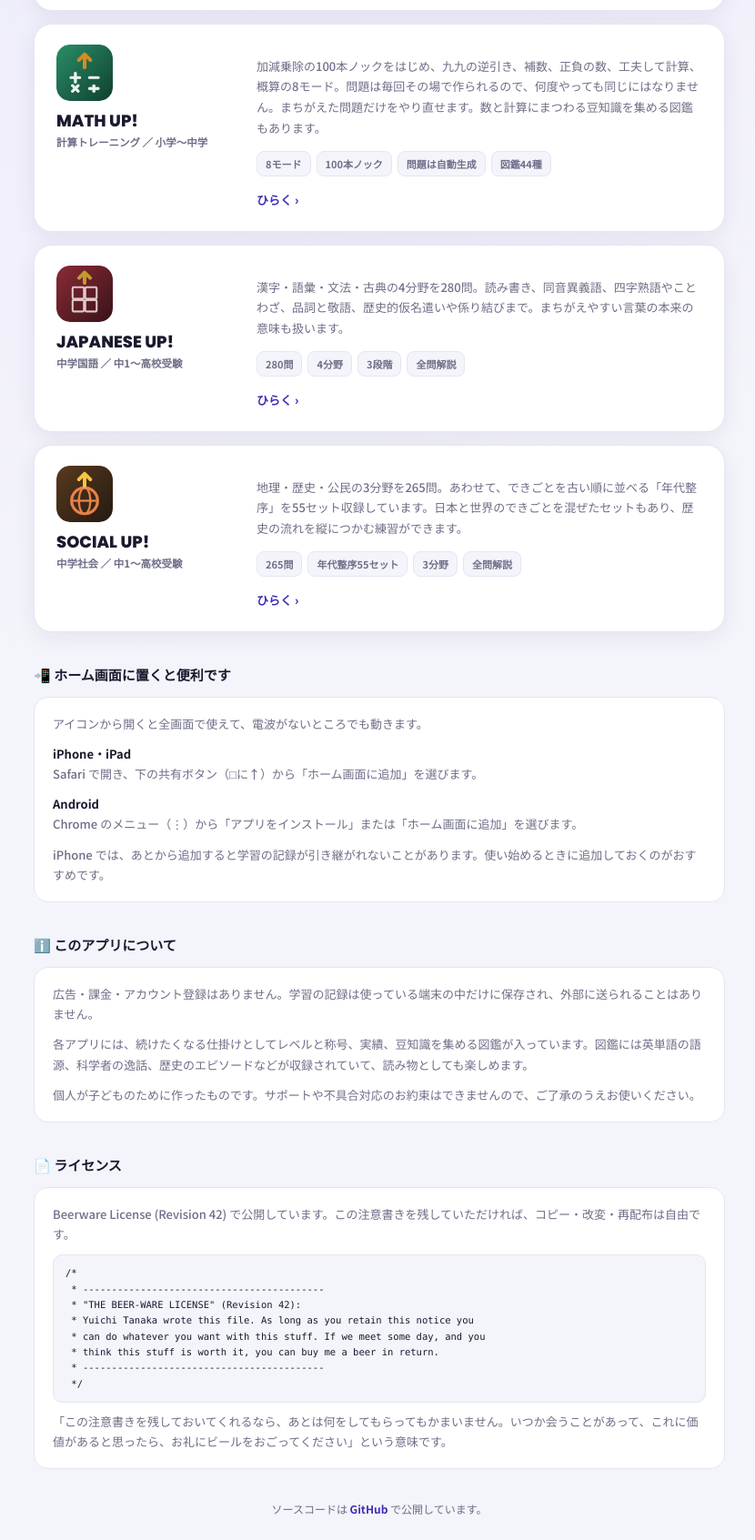
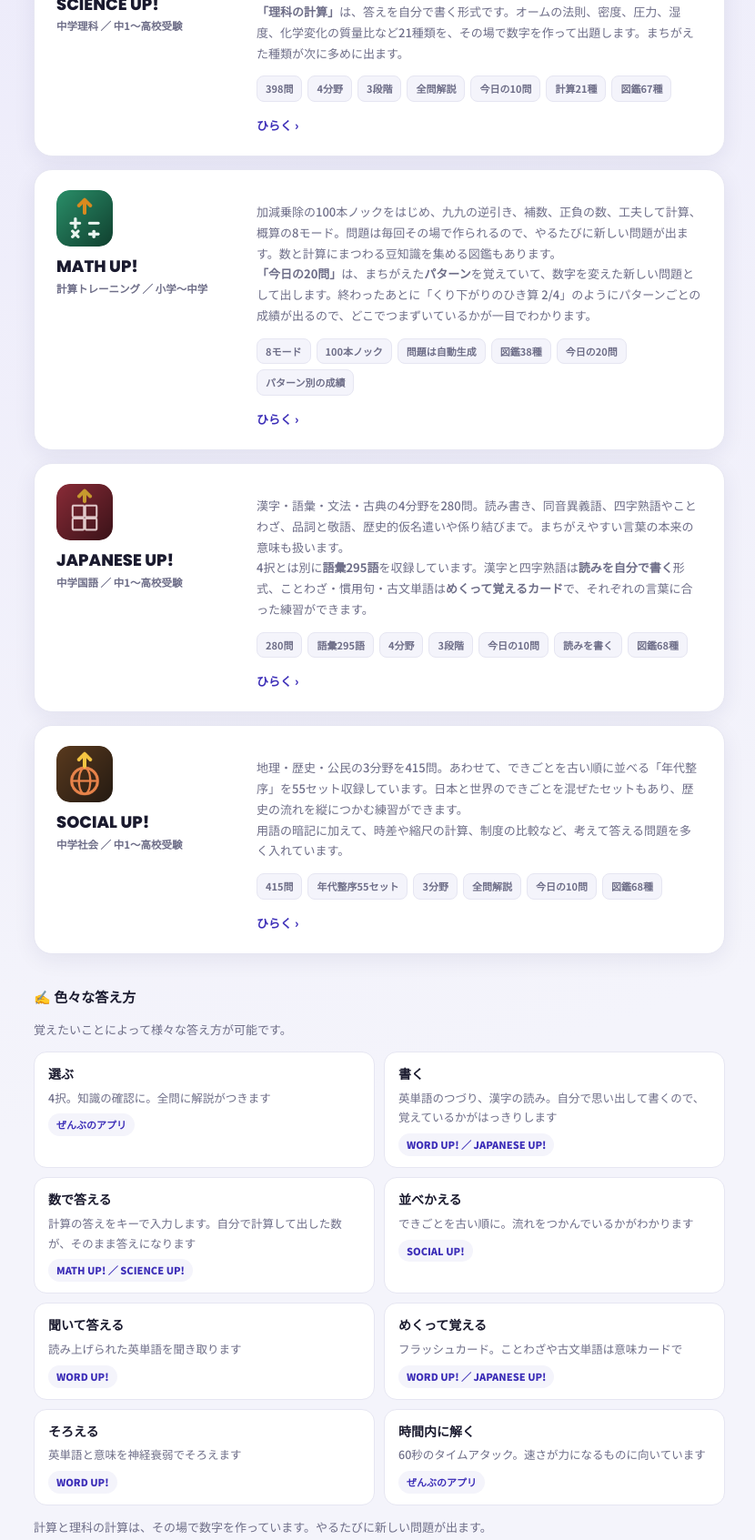
Before and after one commit to biosprout/biosprout.github.io, a plain HTML site: page index.html in a window 1280 px wide. Shown: the part 648-2341 px from the top of the page at 91% size, without its empty margins (223-1053 px from the left). Drawn offline with Linux system fonts and the light colour scheme.

Commit message:
Update index.html

```diff
--- a/index.html
+++ b/index.html
@@ -58,6 +58,14 @@
   .sec{margin-top:34px}
   .sec h2{font-size:15px;font-weight:900;margin-bottom:12px}
   .note{background:var(--card);border:1px solid var(--border);border-radius:16px;padding:18px 20px}
+  .lead-s{font-size:13px;color:var(--sub);font-weight:500;line-height:1.8;margin-bottom:12px}
+  .ways{display:grid;gap:10px}
+  @media(min-width:640px){.ways{grid-template-columns:1fr 1fr}}
+  .way{background:var(--card);border:1px solid var(--border);border-radius:14px;padding:12px 15px}
+  .way b{display:block;font-size:14px;font-weight:900;margin-bottom:3px}
+  .way span{display:block;font-size:12.5px;color:var(--sub);font-weight:500;line-height:1.75}
+  .way em{display:inline-block;margin-top:7px;font-style:normal;font-size:11px;font-weight:800;
+    color:var(--accent);background:var(--bg);padding:3px 9px;border-radius:99px}
   .note p{font-size:13px;color:var(--sub);font-weight:500;margin-bottom:11px}
   .note p:last-child{margin-bottom:0}
   .note b{color:var(--text)}
@@ -76,13 +84,15 @@
 
   <header>
     <h1>まなび<span>アプリ集</span></h1>
-    <p class="lead">子ども用に作った学習アプリを公開しています。<br>ブラウザで開くだけで、すぐに使えます。</p>
+    <p class="lead">子ども用に作った学習アプリを公開しています。<br>ブラウザで開くだけで、すぐに使えます。<br>
+    <b>「今日の〇〇」を押すだけ</b>で、その日にやることが決まります。</p>
     <div class="badges">
       <span class="badge">🚫 広告なし</span>
       <span class="badge">🔓 登録不要</span>
       <span class="badge">💴 無料</span>
       <span class="badge">🔒 データを集めません</span>
       <span class="badge">📶 オフライン対応</span>
+      <span class="badge">☀️ 今日のぶんだけでOK</span>
     </div>
   </header>
 
@@ -97,10 +107,12 @@
         </div>
       </div>
       <div class="app-body">
-        <p class="app-desc">中学の基本から英検準1級レベルまで 7,972語。6つのレベルから選んで、フラッシュカード・4択・書き取り・リスニングなど6通りの方法で覚えられます。教科書やテスト範囲の単語を自分で追加することもできます。</p>
+        <p class="app-desc">中学の基本から英検準1級レベルまで 7,972語。6つのレベルから選んで、フラッシュカード・4択・書き取り・リスニングなど6通りの方法で覚えられます。教科書やテスト範囲の単語を自分で追加することもできます。<br>
+        開いてすぐの<b>「今日の20語」</b>は、苦手な語・そろそろ忘れそうな語・はじめての語を自動でまぜて出します。何日あいても20語のまま。いつ開いても同じ量から始められます。</p>
       <div class="app-meta">
         <span class="tag">7,972語</span><span class="tag">6レベル</span>
         <span class="tag">6モード</span><span class="tag">音声つき</span>
+        <span class="tag">今日の20語</span><span class="tag">図鑑64種</span>
       </div>
       <div class="go">ひらく ›</div>
       </div>
@@ -115,10 +127,12 @@
         </div>
       </div>
       <div class="app-body">
-        <p class="app-desc">物理・化学・生物・地学の4分野を398問。基礎・標準・入試の3段階から選べます。用語だけでなく「なぜそうなるか」を問う問題や、実験の考察問題も入っています。全問に解説つき。</p>
+        <p class="app-desc">物理・化学・生物・地学の4分野を398問。基礎・標準・入試の3段階から選べます。用語だけでなく「なぜそうなるか」を問う問題や、実験の考察問題も入っています。全問に解説つき。<br>
+        <b>「理科の計算」</b>は、答えを自分で書く形式です。オームの法則、密度、圧力、湿度、化学変化の質量比など21種類を、その場で数字を作って出題します。まちがえた種類が次に多めに出ます。</p>
       <div class="app-meta">
         <span class="tag">398問</span><span class="tag">4分野</span>
         <span class="tag">3段階</span><span class="tag">全問解説</span>
+        <span class="tag">今日の10問</span><span class="tag">計算21種</span><span class="tag">図鑑67種</span>
       </div>
       <div class="go">ひらく ›</div>
       </div>
@@ -133,10 +147,12 @@
         </div>
       </div>
       <div class="app-body">
-      <p class="app-desc">加減乗除の100本ノックをはじめ、九九の逆引き、補数、正負の数、工夫して計算、概算の8モード。問題は毎回その場で作られるので、何度やっても同じにはなりません。まちがえた問題だけをやり直せます。数と計算にまつわる豆知識を集める図鑑もあります。</p>
+      <p class="app-desc">加減乗除の100本ノックをはじめ、九九の逆引き、補数、正負の数、工夫して計算、概算の8モード。問題は毎回その場で作られるので、やるたびに新しい問題が出ます。数と計算にまつわる豆知識を集める図鑑もあります。<br>
+        <b>「今日の20問」</b>は、まちがえた<b>パターン</b>を覚えていて、数字を変えた新しい問題として出します。終わったあとに「くり下がりのひき算 2/4」のようにパターンごとの成績が出るので、どこでつまずいているかが一目でわかります。</p>
       <div class="app-meta">
         <span class="tag">8モード</span><span class="tag">100本ノック</span>
-        <span class="tag">問題は自動生成</span><span class="tag">図鑑44種</span>
+        <span class="tag">問題は自動生成</span><span class="tag">図鑑38種</span>
+        <span class="tag">今日の20問</span><span class="tag">パターン別の成績</span>
       </div>
       <div class="go">ひらく ›</div>
       </div>
@@ -151,10 +167,12 @@
         </div>
       </div>
       <div class="app-body">
-      <p class="app-desc">漢字・語彙・文法・古典の4分野を280問。読み書き、同音異義語、四字熟語やことわざ、品詞と敬語、歴史的仮名遣いや係り結びまで。まちがえやすい言葉の本来の意味も扱います。</p>
+      <p class="app-desc">漢字・語彙・文法・古典の4分野を280問。読み書き、同音異義語、四字熟語やことわざ、品詞と敬語、歴史的仮名遣いや係り結びまで。まちがえやすい言葉の本来の意味も扱います。<br>
+        4択とは別に<b>語彙295語</b>を収録しています。漢字と四字熟語は<b>読みを自分で書く</b>形式、ことわざ・慣用句・古文単語は<b>めくって覚えるカード</b>で、それぞれの言葉に合った練習ができます。</p>
       <div class="app-meta">
-        <span class="tag">280問</span><span class="tag">4分野</span>
-        <span class="tag">3段階</span><span class="tag">全問解説</span>
+        <span class="tag">280問</span><span class="tag">語彙295語</span>
+        <span class="tag">4分野</span><span class="tag">3段階</span>
+        <span class="tag">今日の10問</span><span class="tag">読みを書く</span><span class="tag">図鑑68種</span>
       </div>
       <div class="go">ひらく ›</div>
       </div>
@@ -169,16 +187,34 @@
         </div>
       </div>
       <div class="app-body">
-        <p class="app-desc">地理・歴史・公民の3分野を265問。あわせて、できごとを古い順に並べる「年代整序」を55セット収録しています。日本と世界のできごとを混ぜたセットもあり、歴史の流れを縦につかむ練習ができます。</p>
+        <p class="app-desc">地理・歴史・公民の3分野を415問。あわせて、できごとを古い順に並べる「年代整序」を55セット収録しています。日本と世界のできごとを混ぜたセットもあり、歴史の流れを縦につかむ練習ができます。<br>
+        用語の暗記に加えて、時差や縮尺の計算、制度の比較など、考えて答える問題を多く入れています。</p>
       <div class="app-meta">
-        <span class="tag">265問</span><span class="tag">年代整序55セット</span>
+        <span class="tag">415問</span><span class="tag">年代整序55セット</span>
         <span class="tag">3分野</span><span class="tag">全問解説</span>
+        <span class="tag">今日の10問</span><span class="tag">図鑑68種</span>
       </div>
       <div class="go">ひらく ›</div>
       </div>
     </a>
 
 
+  </div>
+
+  <div class="sec">
+    <h2>✍️ 色々な答え方</h2>
+    <p class="lead-s">覚えたいことによって様々な答え方が可能です。</p>
+    <div class="ways">
+      <div class="way"><b>選ぶ</b><span>4択。知識の確認に。全問に解説がつきます</span><em>ぜんぶのアプリ</em></div>
+      <div class="way"><b>書く</b><span>英単語のつづり、漢字の読み。自分で思い出して書くので、覚えているかがはっきりします</span><em>WORD UP! ／ JAPANESE UP!</em></div>
+      <div class="way"><b>数で答える</b><span>計算の答えをキーで入力します。自分で計算して出した数が、そのまま答えになります</span><em>MATH UP! ／ SCIENCE UP!</em></div>
+      <div class="way"><b>並べかえる</b><span>できごとを古い順に。流れをつかんでいるかがわかります</span><em>SOCIAL UP!</em></div>
+      <div class="way"><b>聞いて答える</b><span>読み上げられた英単語を聞き取ります</span><em>WORD UP!</em></div>
+      <div class="way"><b>めくって覚える</b><span>フラッシュカード。ことわざや古文単語は意味カードで</span><em>WORD UP! ／ JAPANESE UP!</em></div>
+      <div class="way"><b>そろえる</b><span>英単語と意味を神経衰弱でそろえます</span><em>WORD UP!</em></div>
+      <div class="way"><b>時間内に解く</b><span>60秒のタイムアタック。速さが力になるものに向いています</span><em>ぜんぶのアプリ</em></div>
+    </div>
+    <p class="lead-s" style="margin-top:12px">計算と理科の計算は、その場で数字を作っています。やるたびに新しい問題が出ます。</p>
   </div>
 
   <div class="sec">
@@ -195,7 +231,8 @@
     <h2>ℹ️ このアプリについて</h2>
     <div class="note">
       <p>広告・課金・アカウント登録はありません。学習の記録は使っている端末の中だけに保存され、外部に送られることはありません。</p>
-      <p>各アプリには、続けたくなる仕掛けとしてレベルと称号、実績、豆知識を集める図鑑が入っています。図鑑には英単語の語源、科学者の逸話、歴史のエピソードなどが収録されていて、読み物としても楽しめます。</p>
+      <p>どのアプリにも「今日の20語」「今日の10問」といった入口があります。開いて1回押せば、その日のぶんが始まります。苦手な問題・そろそろ忘れそうな問題・はじめての問題を自動でまぜて出します。いつ開いても同じ量から始められます。<br><br>
+    続けたくなる仕掛けとして、レベルと称号、実績、豆知識を集める図鑑が入っています。図鑑には英単語の語源、科学者の逸話、歴史のエピソードなどが収録されていて、読み物としても楽しめます。</p>
       <p>個人が子どものために作ったものです。サポートや不具合対応のお約束はできませんので、ご了承のうえお使いください。</p>
     </div>
   </div>
```
